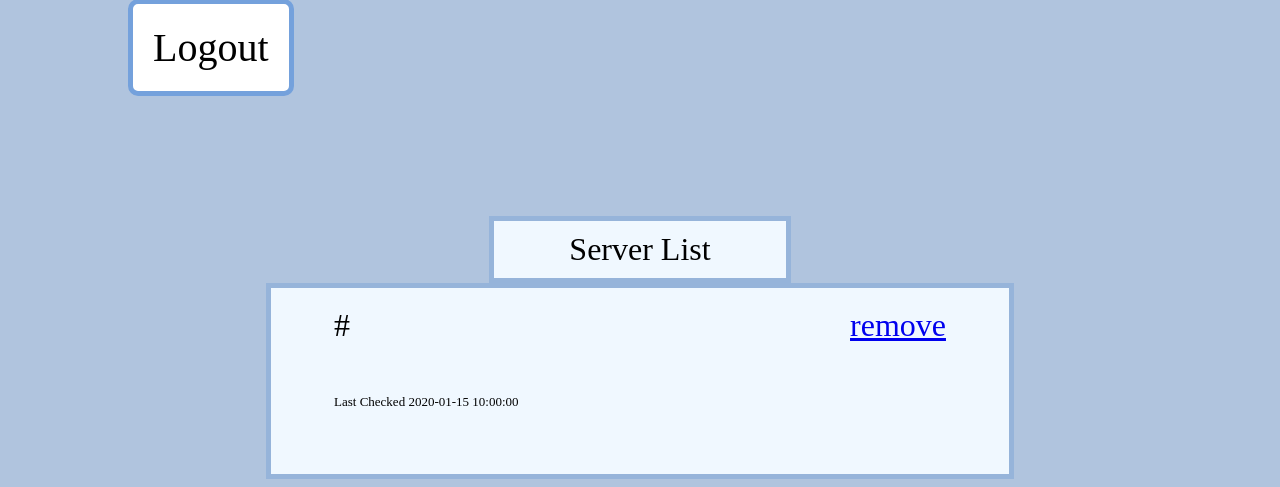
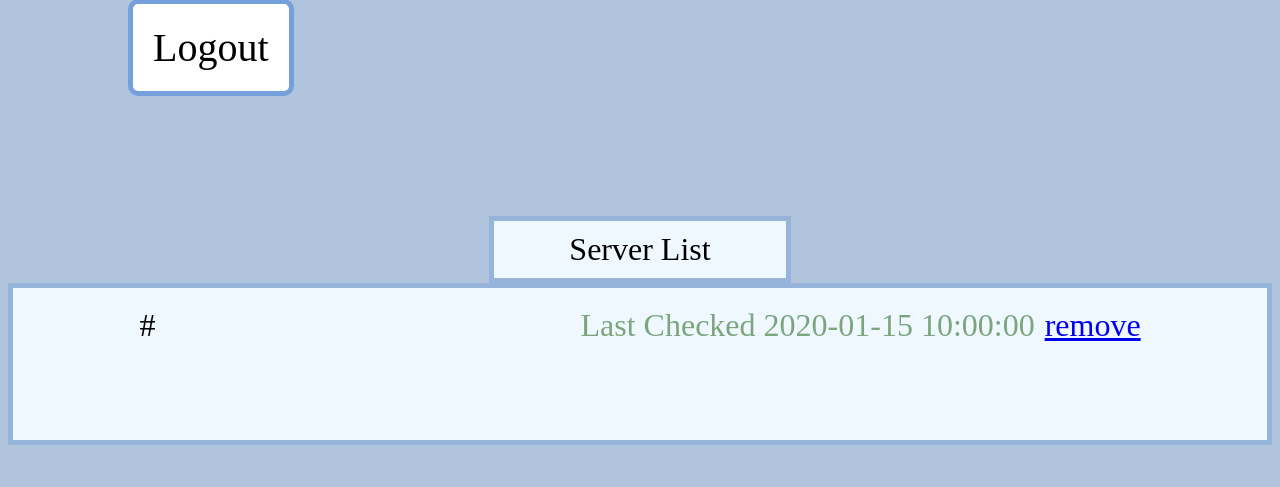
Before and after one commit to Ravioli45/server-monitor-tool, a Flask app: page /dashboard in a window 1280 px wide. Shown: the part 624-1111 px from the top of the page. After the commit the page ends 1069 px from the top, so only its background shows below. Run offline with Flask 3, Linux system fonts and the light colour scheme; a user stored in the database is signed in; tables that the repository leaves empty hold one stand-in row (values such as "Sample post").

Commit message:
Added Time Since Last Ping to Dashboard

```diff
--- a/app/templates/add_monitor.html
+++ b/app/templates/add_monitor.html
@@ -21,8 +21,8 @@
                 margin: auto;
                 font-size: 24px;
                 font-weight: bold;
-                padding-left: 10px;
-                padding-right: 10px;
+                padding-left: 30px;
+                padding-right: 30px;
             }
             .submit{
                 display: table;
--- a/app/templates/dashboard.html
+++ b/app/templates/dashboard.html
@@ -27,11 +27,12 @@
             font-size: 32px;
             }
             .serverList{
-                display: table;
+                display: list-item;
+                flex-direction: row;
                 margin: auto;
                 padding-top: 1.5%;
-                padding-left: 5%;
-                padding-right: 5%;
+                padding-left: 10%;
+                padding-right: 10%;
                 padding-bottom: 2.5%;
 
                 background-color: aliceblue;
@@ -115,17 +116,30 @@
 
         <p class = 'serverListHead'>Server List</p>
         <div class = "serverList">
+
         {% if monitor_and_status %}
         {% for (monitor, status) in monitor_and_status %}
 
-        <div >
-                <p style="margin:0;display:inline;float:left;padding-bottom: 50px">{{ monitor.url }} </p>
-                <p style="margin:0;display:inline;float:right;padding-left: 500px;padding-bottom: 50px;"><a  href="{{ url_for('main.remove_monitor', monitor_id=monitor.id) }}">remove</a></p>
 
-                <br>
-                <br>
-                <p style="font-size: small;">Last Checked {{ status.timestamp }}</p>
-            </p>
+            <!--Contains the Name of Server-->
+                <div style="display: inline; float: left;">{{ monitor.url }} </div>
+
+            <!--Displays Last Time Pinged-->
+
+
+
+
+            <!--Remove -->
+                <div style="display: inline; float: right;"><a  href="{{ url_for('main.remove_monitor', monitor_id=monitor.id) }}">remove</a></div>
+
+                <!--Displays Last Time Pinged-->
+                {% if status %}
+                <div style="display: inline; color: rgb(125, 165, 125);float:right; padding-right: 10px;">Last Checked {{ status.timestamp }}</div>
+                {% else %}
+                <div style="display: inline;color: rgb(237, 135, 135); float:right; padding-right: 10px;" >Not Pinged Yet</div>
+                {% endif %}
+                <div><p><br></p></div>
+
 
         {% endfor %}
 
@@ -133,6 +147,7 @@
         <p class = 'alert_NoServers'>You currently aren't monitoring any servers! Add servers by clicking the add server button! </p>
         {% endif %}
 
+
     </div>
 
     </body>
```
Also changed, not shown: app/templates/login.html (+4 -3 lines).
